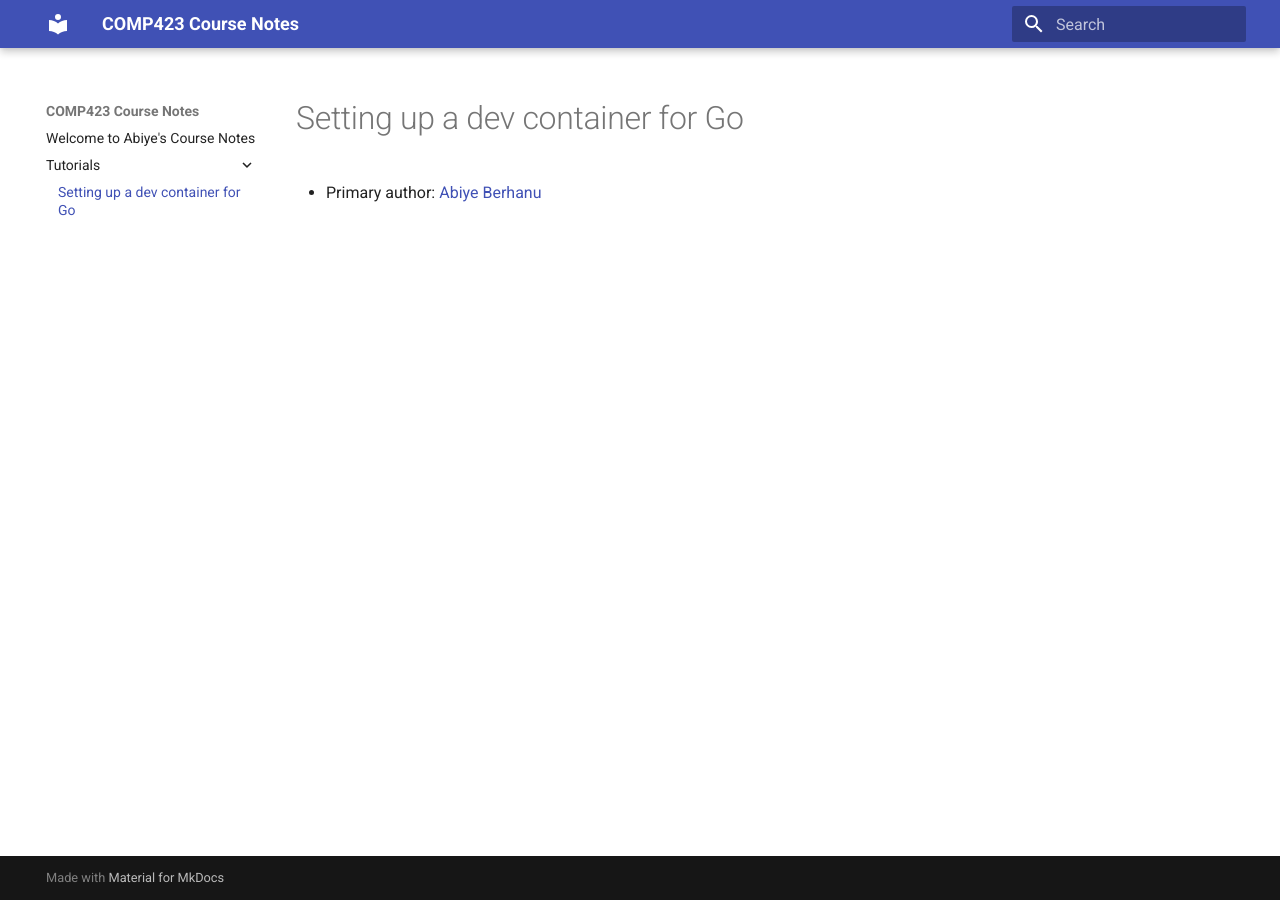
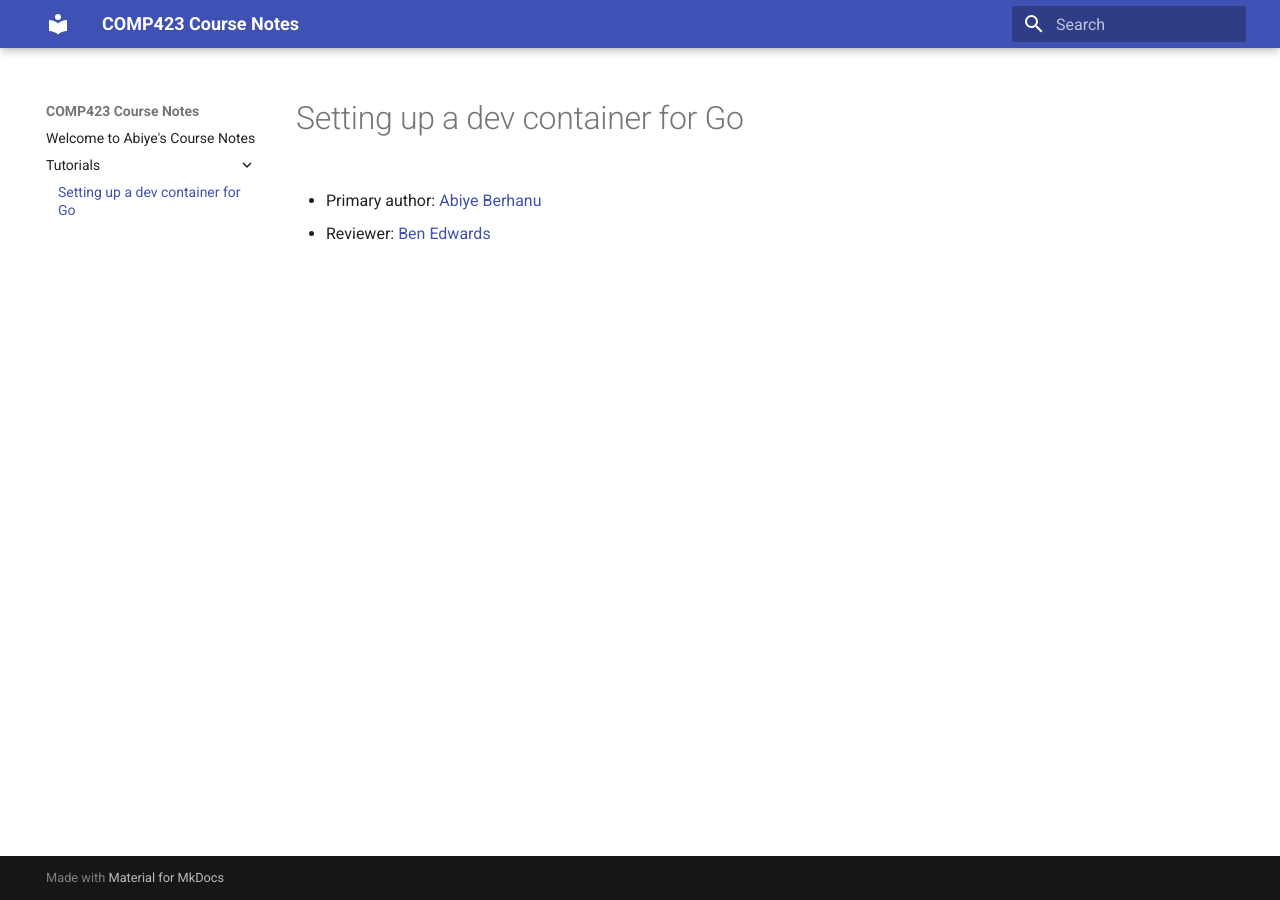
Before and after one commit to aberhanu/comp423-course-notes, an MkDocs documentation site: the page built from docs/tutorials/go-setup.md, in a window 1280 px wide. Built offline with MkDocs 1.6.1 and Material for MkDocs 9.7.7, drawn with Linux system fonts in a browser that asks for light colours.

Commit message:
Added reviewer line on go-setup.md

```diff
--- a/docs/tutorials/go-setup.md
+++ b/docs/tutorials/go-setup.md
@@ -1,3 +1,5 @@
 # Setting up a dev container for Go
 
 * Primary author: [Abiye Berhanu](https://github.com/aberhanu)
+
+* Reviewer: [Ben Edwards](https://github.com/bkedwards)
```
